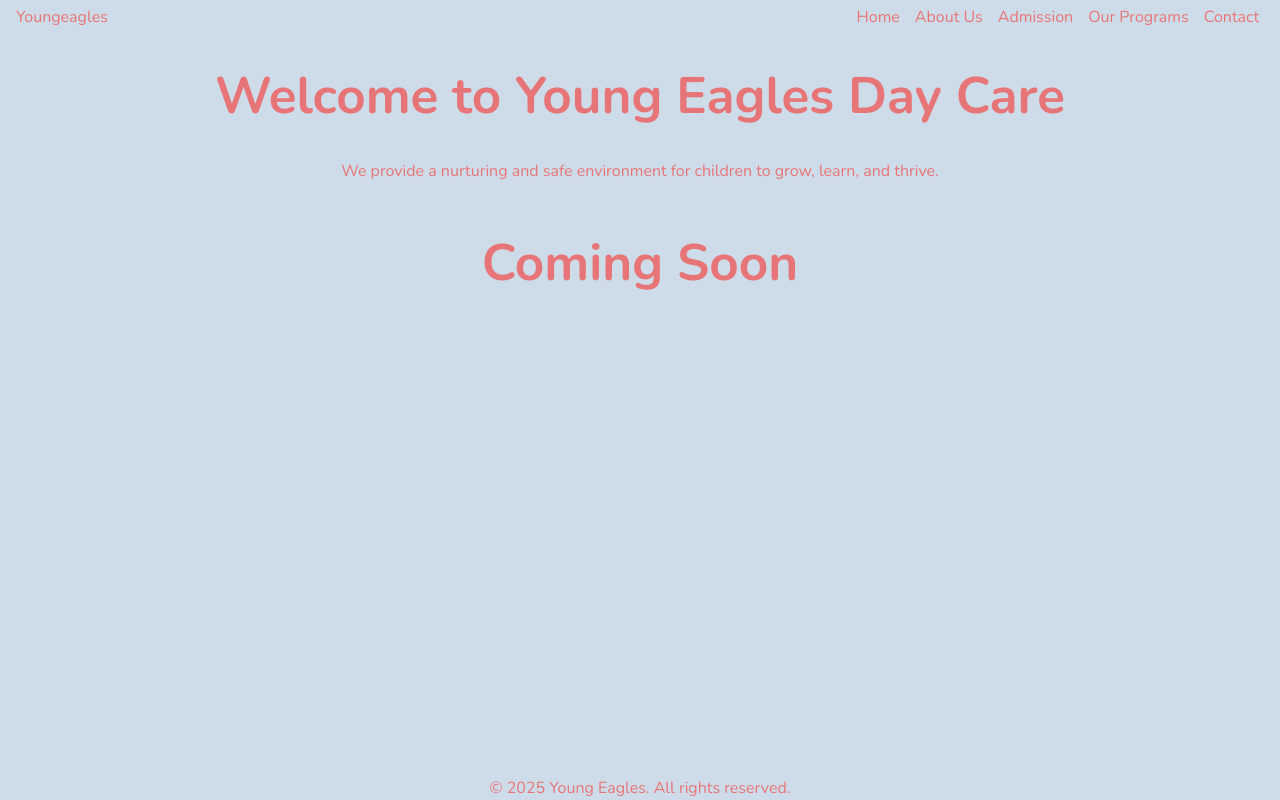
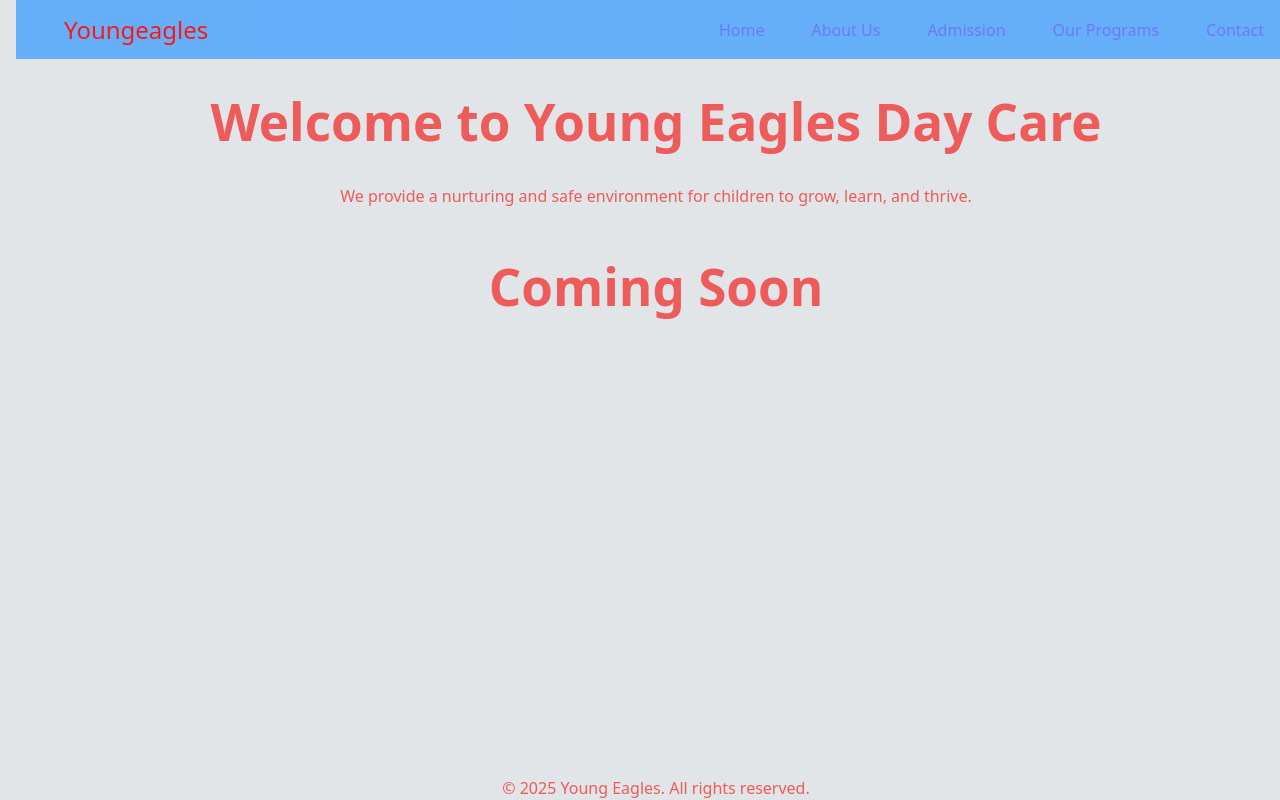
Before and after one commit to K1NG-Devops/eagleswebsite, a React (Vite) app: page / in a window 1280 px wide. Built offline with nearby package versions, Linux system fonts and the light colour scheme.

Commit message:
Added custom styles to navbar component

```diff
--- a/src/App.css
+++ b/src/App.css
@@ -1,27 +1,49 @@
 @import url('https://fonts.googleapis.com/css2?family=Nunito:wght@400;700&display=swap');
 
 html, body, #root {
-  width: 100%;
+  width: 100vw;
   height: 100vh;
   margin: 0;
 }
 
-body {
-  font-family: 'Nunito', sans-serif;
-  background-color: #cadbeb;
-  opacity: 0.8;
-  color: inherit;
+h4 {
+  font-size: 1.5rem;
+  font-weight: 700;
+  color: red;
 }
 
-a {
-  text-decoration: none;
-  color: inherit;
+.navbar {
+  display: flex;
+  justify-content: space-between;
+  align-items: center;
+  background-color: #58aafc;
+  opacity: 0.9;
 }
 
-h1, h2, h3, h4, h5 {
-  font-weight: 700;
+.navbar a {
+  display: flex;
+  justify-content: space-between;
+  align-items: center;
+  padding: 0.1em 1em;
+  background-color: #58aafc;
 }
 
-p {
-  line-height: 1.6;
+a:hover {
+  background-color: antiquewhite;
+  border-radius: 10%;
 }
+
+.logo {
+  margin-left: 1em;
+  font-size: 1.5em;
+  color: red;
+  background-color: #58aafc !important;
+}
+
+.nav-menu {
+  display: flex;
+  justify-content: space-between;
+  align-items: center;
+  padding: 1em;
+  background-color: #58aafc;
+}
```
